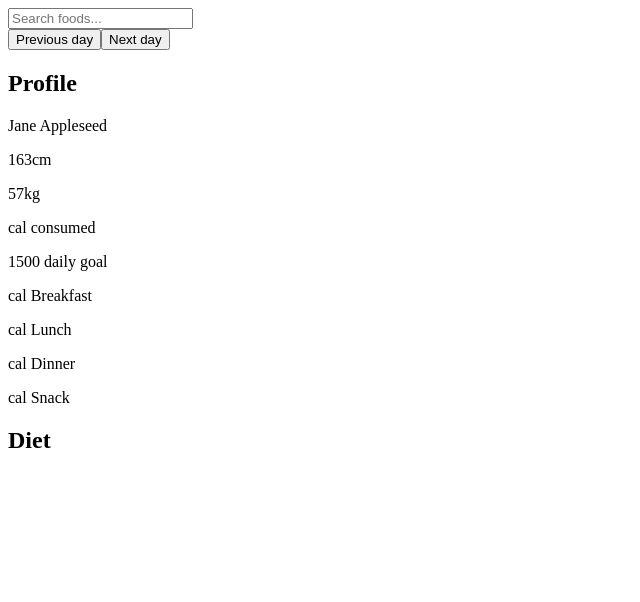
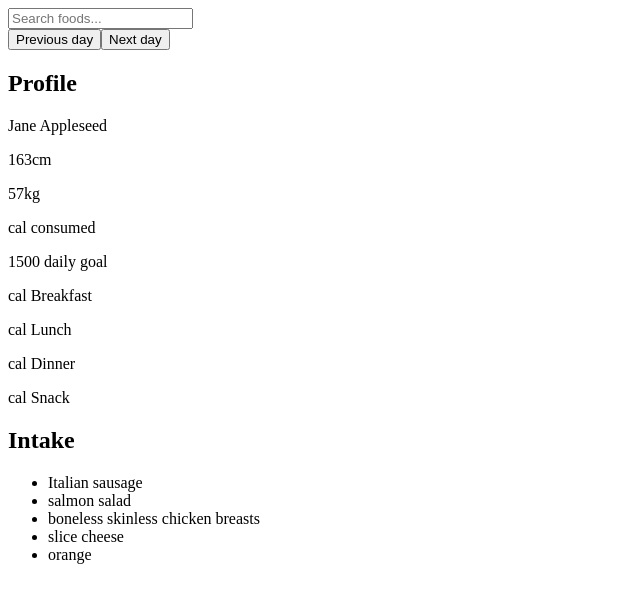
Before and after one commit to livelifedev/food-nutrition, a React (Create React App) app: page / in a window 1280 px wide. Shown: the top 602 px of the page, without its empty margins (0-640 px from the left). Built offline with nearby package versions, Linux system fonts and the light colour scheme.

Commit message:
created intake list

```diff
--- a/src/views/MainContent.js
+++ b/src/views/MainContent.js
@@ -15,7 +15,7 @@ const MainContent = () => {
         handleNext={() => setDay(day + 1)}
         handleBack={() => setDay(day - 1)}
       />
-      <Diet />
+      <Diet dailyData={data_points} />
     </div>
   );
 };
--- a/src/views/main_content/Diet.js
+++ b/src/views/main_content/Diet.js
@@ -1,11 +1,24 @@
 import React from "react";
 
-const Diet = () => {
+const Diet = ({ dailyData }) => {
+  console.log(dailyData[1].intake_list);
+
+  const IntakeList = () => {
+    const day = 1;
+    const list = dailyData[day].intake_list.map(item => (
+      <li key={item.food_name}>{item.food_name}</li>
+    ));
+    return <ul>{list}</ul>;
+  };
+
   return (
     <section>
-      <h1>Diet</h1>
+      <h1>Intake</h1>
+      <IntakeList />
     </section>
   );
 };
 
 export default Diet;
+
+// serving size is how many they are served/intake amount
--- a/src/views/main_content/Profile.js
+++ b/src/views/main_content/Profile.js
@@ -3,7 +3,7 @@ import React from "react";
 const Profile = ({ diet, dailyData, day, handleNext, handleBack }) => {
   console.log(dailyData);
 
-  let mealMap = dailyData[day].intake_list.reduce((acc, current) => {
+  const mealMap = dailyData[day].intake_list.reduce((acc, current) => {
     if (!acc[current.meal_type]) {
       acc[current.meal_type] = current.nf_calories;
     } else {
```
